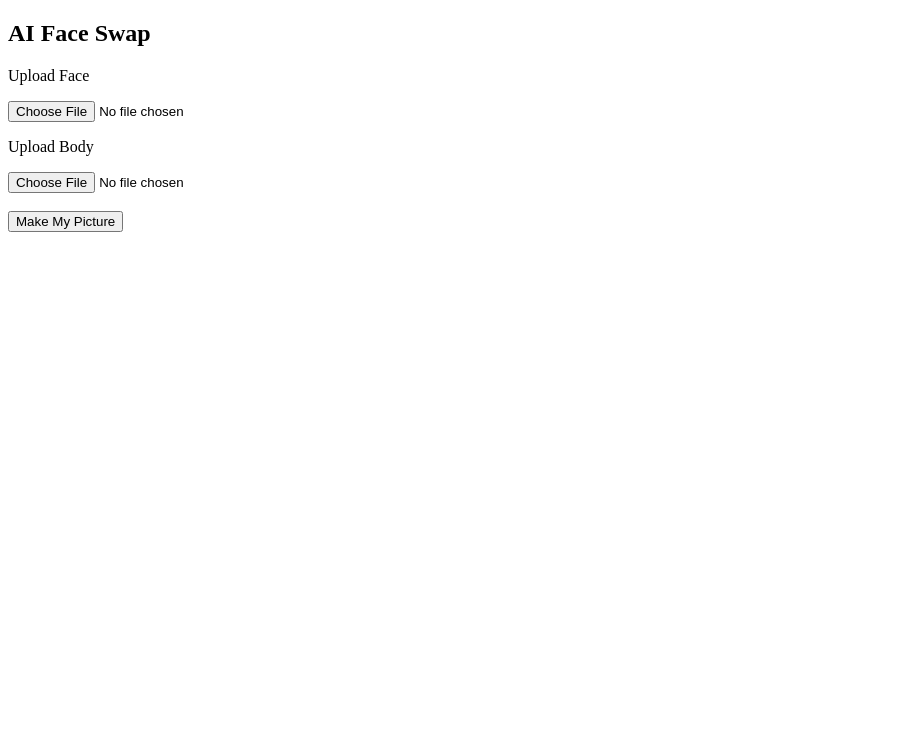
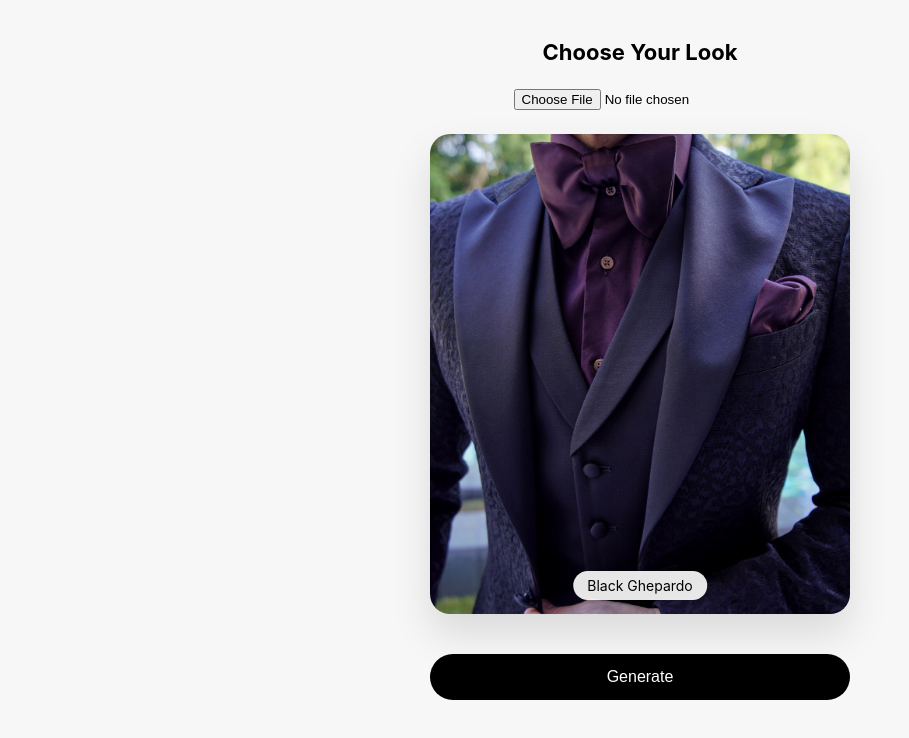
Before and after one commit to mara-dotcom/face-swap-backend, a website: page index.html in a window 1280 px wide. Shown: the whole page, without its empty margins (0-909 px from the left). Drawn offline with Linux system fonts and the light colour scheme.

Commit message:
index.html

```diff
--- a/index.html
+++ b/index.html
@@ -1,51 +1,245 @@
 <!DOCTYPE html>
-<html>
+<html lang="en">
 <head>
-  <title>AI Face Swap</title>
+  <meta charset="UTF-8" />
+  <title>AI Look Swap</title>
+  <meta name="viewport" content="width=device-width, initial-scale=1.0" />
+
+  <style>
+    body {
+      font-family: -apple-system, BlinkMacSystemFont, "Segoe UI", sans-serif;
+      background: #f7f7f7;
+      margin: 0;
+      padding: 24px;
+      display: flex;
+      justify-content: center;
+    }
+
+    .app {
+      width: 100%;
+      max-width: 420px;
+      text-align: center;
+    }
+
+    h1 {
+      font-size: 22px;
+      margin-bottom: 24px;
+    }
+
+    .upload {
+      margin-bottom: 24px;
+    }
+
+    input[type="file"] {
+      display: block;
+      margin: 0 auto;
+    }
+
+    .look-picker {
+      position: relative;
+      margin: 20px 0;
+      user-select: none;
+    }
+
+    .card {
+      width: 100%;
+      height: 480px;
+      border-radius: 20px;
+      overflow: hidden;
+      background: #fff;
+      box-shadow: 0 20px 40px rgba(0,0,0,0.12);
+      touch-action: pan-y;
+    }
+
+    .card img {
+      width: 100%;
+      height: 100%;
+      object-fit: cover;
+    }
+
+    .look-name {
+      position: absolute;
+      bottom: 14px;
+      left: 50%;
+      transform: translateX(-50%);
+      background: rgba(255,255,255,0.9);
+      padding: 6px 14px;
+      border-radius: 999px;
+      font-size: 14px;
+    }
+
+    .generate {
+      margin-top: 20px;
+      width: 100%;
+      padding: 14px;
+      border-radius: 999px;
+      border: none;
+      background: #000;
+      color: #fff;
+      font-size: 16px;
+      cursor: pointer;
+    }
+
+    .status {
+      margin-top: 16px;
+      font-size: 14px;
+    }
+
+    .result {
+      margin-top: 30px;
+      display: none;
+    }
+
+    .result img {
+      width: 100%;
+      border-radius: 20px;
+      box-shadow: 0 20px 40px rgba(0,0,0,0.15);
+    }
+  </style>
 </head>
+
 <body>
+  <div class="app">
+    <h1>Choose Your Look</h1>
 
-<h2>AI Face Swap</h2>
+    <div class="upload">
+      <input type="file" id="faceInput" accept="image/*" />
+    </div>
 
-<form id="uploadForm">
-  <p>Upload Face</p>
-  <input type="file" name="face" accept="image/*" required>
+    <div class="look-picker">
+      <div class="card" id="card">
+        <img id="lookImage" />
+      </div>
+      <div class="look-name" id="lookName"></div>
+    </div>
 
-  <p>Upload Body</p>
-  <input type="file" name="body" accept="image/*" required>
+    <button class="generate" id="generateBtn">Generate</button>
 
-  <br><br>
-  <button type="submit">Make My Picture</button>
-</form>
+    <div class="status" id="status"></div>
 
-<br>
-<p id="status"></p>
-<img id="result" style="max-width:300px;" />
+    <div class="result" id="result">
+      <img id="resultImg" />
+    </div>
+  </div>
 
   <script>
-document.getElementById("uploadForm").onsubmit = async e => {
-  e.preventDefault();
+    // 🔹 YOUR LOOKS (HOSTED ON GITHUB PAGES)
+    const looks = [
+      {
+        name: "Black Ghepardo",
+        image: "https://mara-dotcom.github.io/face-swap-backend/Looks/Black%20Ghepardo.jpg"
+      },
+      {
+        name: "Black Luna",
+        image: "https://mara-dotcom.github.io/face-swap-backend/Looks/Black%20luna.jpg"
+      },
+      {
+        name: "Champagne Oro & Black",
+        image: "https://mara-dotcom.github.io/face-swap-backend/Looks/Champagne%20Oro%20%26%20Black.jpg"
+      },
+      {
+        name: "French Blu Lino",
+        image: "https://mara-dotcom.github.io/face-swap-backend/Looks/French%20Blu%20Lino.jpg"
+      },
+      {
+        name: "Navy Blu Fiore",
+        image: "https://mara-dotcom.github.io/face-swap-backend/Looks/Navy%20Blu%20Fiore.jpg"
+      },
+      {
+        name: "Rippled Inox",
+        image: "https://mara-dotcom.github.io/face-swap-backend/Looks/Rippled%20Inox.jpg"
+      },
+      {
+        name: "Scarlet Lustro",
+        image: "https://mara-dotcom.github.io/face-swap-backend/Looks/Scarlet%20Lustro.jpg"
+      },
+      {
+        name: "Tomaline Boucle Smoking",
+        image: "https://mara-dotcom.github.io/face-swap-backend/Looks/Tomaline%20Boucle%20Smoking.jpeg"
+      },
+      {
+        name: "Tourmaline Boucle",
+        image: "https://mara-dotcom.github.io/face-swap-backend/Looks/Tourmaline%20Boucle.jpg"
+      }
+    ];
 
-  document.getElementById("status").innerText = "Working... please wait";
+    let current = 0;
+    let faceFile = null;
 
-  const formData = new FormData(e.target);
+    const lookImage = document.getElementById("lookImage");
+    const lookName = document.getElementById("lookName");
+    const card = document.getElementById("card");
 
-  const res = await fetch("https://face-swap-backend-2hy6.onrender.com/swap", {
+    function showLook() {
+      lookImage.src = looks[current].image;
+      lookName.innerText = looks[current].name;
+    }
 
-    method: "POST",
-    body: formData
+    showLook();
+
+    // 🔹 SWIPE GESTURES
+    let startX = 0;
+    let endX = 0;
+
+    card.addEventListener("touchstart", (e) => {
+      startX = e.touches[0].clientX;
     });
 
-  if (!res.ok) {
-    document.getElementById("status").innerText = "Something went wrong";
+    card.addEventListener("touchend", (e) => {
+      endX = e.changedTouches[0].clientX;
+      if (startX - endX > 50) nextLook();
+      if (endX - startX > 50) prevLook();
+    });
+
+    function nextLook() {
+      current = (current + 1) % looks.length;
+      showLook();
+    }
+
+    function prevLook() {
+      current = (current - 1 + looks.length) % looks.length;
+      showLook();
+    }
+
+    document.getElementById("faceInput").onchange = (e) => {
+      faceFile = e.target.files[0];
+    };
+
+    document.getElementById("generateBtn").onclick = async () => {
+      if (!faceFile) {
+        alert("Please upload your face first");
         return;
       }
 
+      const status = document.getElementById("status");
+      const result = document.getElementById("result");
+      const resultImg = document.getElementById("resultImg");
+
+      status.innerText = "Working... please wait";
+      result.style.display = "none";
+
+      const formData = new FormData();
+      formData.append("face", faceFile);
+      formData.append("body_url", looks[current].image);
+
+      try {
+        const res = await fetch(
+          "https://face-swap-backend-2hy6.onrender.com/swap",
+          {
+            method: "POST",
+            body: formData
+          }
+        );
+
         const data = await res.json();
-  document.getElementById("result").src = data.image;
-  document.getElementById("status").innerText = "Done!";
+        resultImg.src = data.image;
+        result.style.display = "block";
+        status.innerText = "Done!";
+      } catch (err) {
+        console.error(err);
+        status.innerText = "Something went wrong.";
+      }
     };
   </script>
-
 </body>
 </html>
```
Lines whose indentation alone changed are shown as unchanged.
